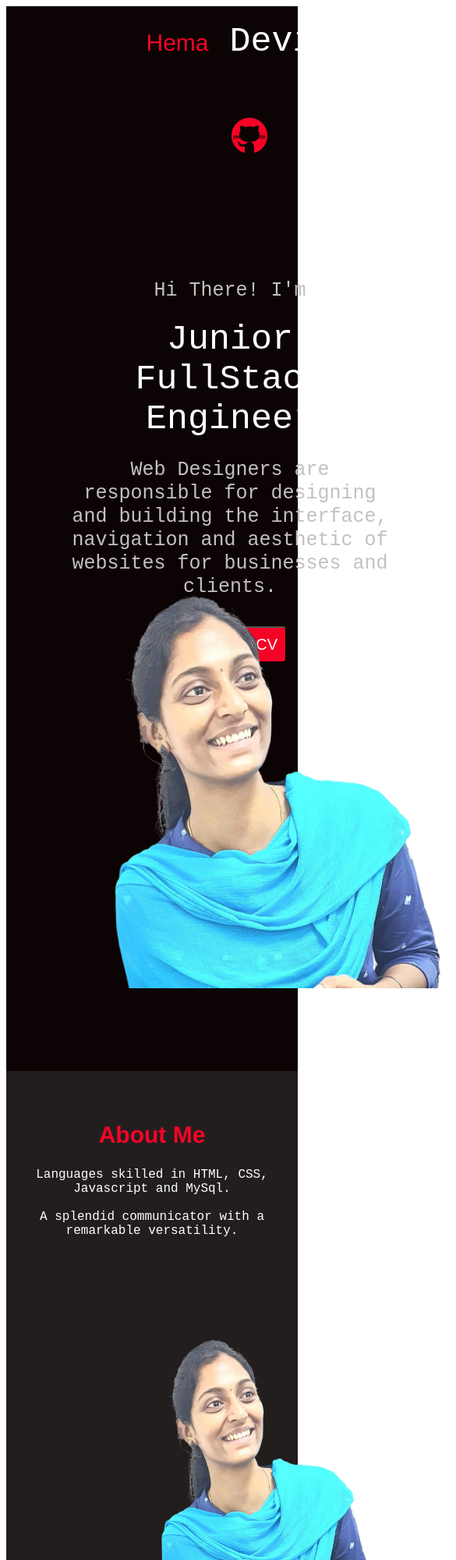
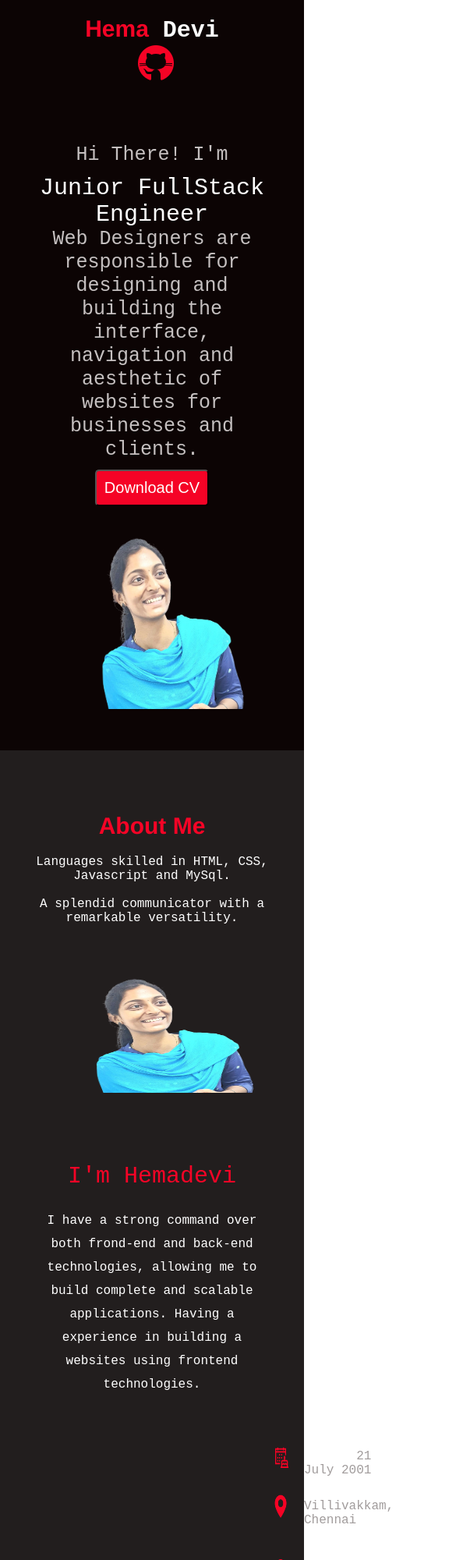
Before and after one commit to Hema-venkat3/Personalized-Portfolio, a plain HTML site: page index.html in a window 390 px wide. Shown: the top 2000 px of the page at 78% size, 585 px wide, since content can reach past the window. Drawn offline with Linux system fonts and the light colour scheme.

Commit message:
added half page responsive code

```diff
--- a/index.html
+++ b/index.html
@@ -15,7 +15,7 @@
             <div class="navbar_section">
                 <div><span>Hema</span> Devi</div>
                 <ul>
-                    <li><a href="https://github.com/Hema-venkat3" target="_blank">
+                    <li><a href="https://github.com/Hema-venkat3/Portfolio" target="_blank">
                             <img src="./img/icons8-github-50.png" alt="github">
                         </a></li>
                 </ul>
@@ -26,7 +26,8 @@
                     <span class="role">Junior FullStack Engineer</span>
                     <p>Web Designers are responsible for designing and building the interface, navigation and aesthetic
                         of websites for businesses and clients.</p>
-                    <a href="./output.png" target="_blank" download><input type="button" value="Download CV"></a>
+                    <a href="https://hema-venkat3.github.io/Resume/" download target="_blank"><input type="button"
+                            value="Download CV"></a>
                 </div>
                 <div class="top_right">
                     <img src="./img/HEMADEVI-photo----removebg.png" alt="Hemadevi" width="600">
@@ -37,7 +38,7 @@
             <div class="about_me" id="about-me">
                 <h2>About Me</h2>
                 <p>Languages skilled in HTML, CSS, Javascript and MySql. <br> <br>
-                    A splendid communicator with a remarkable versatility.</p><!--<span>....</span> -->
+                    A splendid communicator with a remarkable versatility.</p>
 
             </div>
             <div class="footer">
@@ -47,44 +48,58 @@
                 <div class="footer_right">
                     <div><span class="name">I'm Hemadevi</span><br><br>
                         <p> I have a strong command over both frond-end and back-end technologies, allowing me to
-                            build complete and scalable applications. <br> Having a experience in building a websites
-                            using
-                            frontend technologies.
+                            build complete and scalable applications. Having a experience in building a websites
+                            using frontend technologies.
 
                         </p>
                     </div>
 
+
+
+                </div>
+            </div>
+            <div class="icons">
                 <div class="footer_icons" id="footer-icons">
                     <div class="left_icons">
                         <div>
                             <img src="./img/icons8-birthday-date-32.png" alt="Date of Birth">
+                            <a href="https://calendar.google.com/calendar/u/0/r?pli=1" target="_blank">
                                 <p>Date of Birth: <span>21 July 2001</span></p>
+                            </a>
                         </div>
                         <div>
                             <img src="./img/icons8-location-48.png" alt="Location">
+                            <a href="https://www.google.com/maps" target="_blank">
                                 <p>Address: <span>Villivakkam, Chennai</span></p>
+                            </a>
                         </div>
                         <div>
                             <img src="./img/icons8-global-50.png" alt="Languages">
+                            <a href="https://translate.google.com/" target="_blank">
                                 <p>Spoken Languages: <span>Tamil, English, Telugu</span></p>
+                            </a>
                         </div>
                     </div>
                     <div class="right_icons">
                         <div>
                             <img src="./img/icons8-triangular-flag-48.png" alt="Nationality">
+                            <a href="https://en.wikipedia.org/wiki/India" target="_blank">
                                 <p>Nationality: <span>Indian</span></p>
+                            </a>
                         </div>
                         <div>
                             <img src="./img/icons8-phone-48.png" alt="Phone">
+                            <a href="tel: +91 7540068489">
                                 <p>Phone: <span>+91 7540068489</span></p>
+                            </a>
                         </div>
                         <div>
                             <img src="./img/icons8-email-30.png" alt="Email">
+                            <a href="mailto: hemavenkatesan3@gmail.com" target="_blank">
                                 <p>Email: <span>hemavenkatesan3@gmail.com</span></p>
+                            </a>
                         </div>
                     </div>
-                    </div>
-
                 </div>
             </div>
             <div class="last_section">
--- a/style/style.css
+++ b/style/style.css
@@ -1,3 +1,8 @@
+* {
+    margin: 0;
+    padding: 0;
+}
+
 html {
     scroll-behavior: smooth;
     overflow-x: hidden;
@@ -35,6 +40,7 @@ html {
 
 .navbar_section div {
     font-size: 45px;
+    font-weight: 600;
 }
 
 
@@ -111,6 +117,7 @@ html {
     color: #FA0427FA;
     font-family: 'Franklin Gothic Medium', 'Arial Narrow', Arial, sans-serif;
     font-size: 30px;
+    padding-bottom: 20px;
 }
 
 .about_me p {
@@ -125,8 +132,8 @@ html {
 /* FOOTER */
 .footer {
     display: flex;
-    padding: 100px;
-    justify-content: space-between;
+    padding: 120px;
+    padding: 50px;
 }
 
 .footer_left img {
@@ -137,7 +144,10 @@ html {
 .footer_right {
     display: flex;
     flex-direction: column;
-    padding-left: 35px;
+    margin-left: 150px;
+    padding-top: 90px;
+    width: 600px;
+    line-height: 25px;
 }
 
 .footer_right .name {
@@ -149,10 +159,22 @@ html {
     line-height: 30px;
 }
 
+.icons {
+    margin-top: 0;
+    padding-top: 0;
+    padding-bottom: 20px;
+    padding-left: 350px;
+}
+
 .footer_icons {
     display: flex;
     gap: 80px;
     align-items: center;
+}
+
+.footer_icons a {
+    text-decoration: none;
+    color: white;
 }
 
 .footer_icons span {
@@ -170,10 +192,15 @@ html {
     flex-direction: column;
 }
 
+.footer_icons a:hover {
+    color: #FA0427FA;
+}
+
 .left_icons div {
     display: flex;
     align-items: center;
-    gap: 15px;
+    gap: 20px;
+    margin-bottom: 10px;
 }
 
 .left_icons p {
@@ -190,6 +217,7 @@ html {
     display: flex;
     align-items: center;
     gap: 15px;
+    margin-bottom: 10px;
 }
 
 .last_section {
@@ -204,52 +232,78 @@ html {
     color: #FA0427FA;
 }
 
+.last_section span:hover {
+    color: white;
+}
+
 /* MEDIA QURIES */
 @media screen and (max-width:600px) {
+    html {
+        overflow-y: hidden;
+        height: 100vh;
+    }
+
+    .container {
+        height: auto;
+    }
+
+    .navbar_section {
+        flex-direction: column;
+    }
+
+    .navbar_section div {
+        font-size: 30px;
+    }
+
+    .navbar_section span {
+        font-size: 30px;
+    }
+
+    .navbar_section ul li {
+        padding-top: 20px;
+    }
+
     .first_section {
         width: 100%;
         text-align: center;
         align-items: center;
-        font-size: 15px;
+        font-size: 10px;
     }
 
-    .navbar_section {
+    .top_section {
         flex-direction: column;
-        width: 100%;
-        font-size: 30px;
-        text-align: center;
-        align-items: center;
-        align-content: center;
+        padding: 50px;
     }
 
-    .navbar_section ul li {
-        display: block;
+    .top_left p {
+        width: 100%;
+        line-height: 30px;
     }
 
-    .navbar_section span {
+    .top_left .role {
         font-size: 30px;
-        color: #FA0427FA;
-        font-family: 'Franklin Gothic Medium', 'Arial Narrow', Arial, sans-serif;
     }
 
-    /* TOP SECTION */
-    .top_section {
-        flex-direction: column;
-        width: 100%;
-        font-size: 20px;
-        /* padding: 25px; */
+    .top_right img {
+        margin-top: 35px;
+        width: 90%;
     }
 
-    /* ABOUT ME SECTION */
-    .about_me {
-        padding: 5px;
-        padding-top: 40px;
-        text-align: center;
+    .footer {
+        flex-direction: column;
+        /* padding: 50px; */
     }
 
-    /* FOOTER */
-    .footer {
-        flex-direction: column;
+    .footer_left img {
+        width: 100%;
+        height: 150px;
+    }
+
+    .footer_right {
+        flex-direction: row;
+        text-align: center;
+        margin: 0;
+        width: 100%;
     }
 
 }
```
Lines whose indentation alone changed are shown as unchanged.
